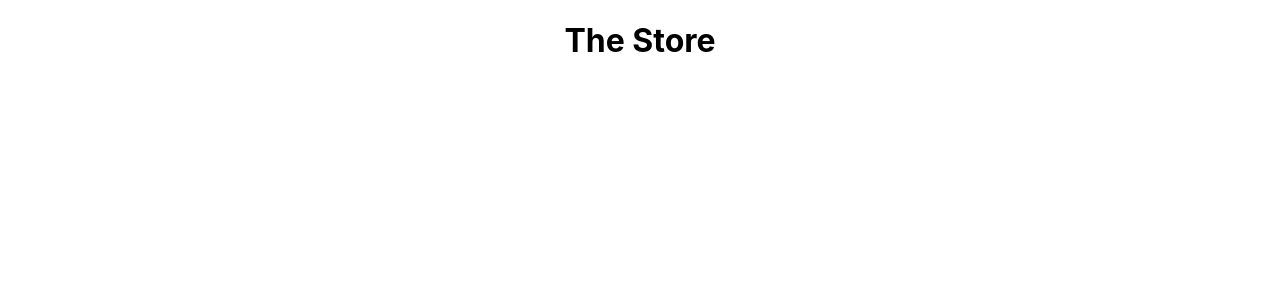
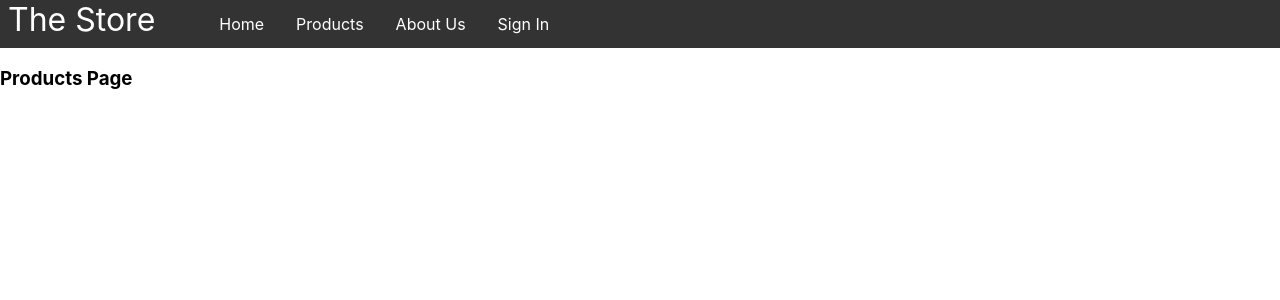
Before and after one commit to WafiqAli/react-onlinestore, a React (Create React App) app: page /Products in a window 1280 px wide. Shown: the top 300 px of the page. Built offline with nearby package versions, Linux system fonts and the light colour scheme.

Commit message:
Implementing Basic Navigation Bar

```diff
--- a/package.json
+++ b/package.json
@@ -7,8 +7,11 @@
     "@testing-library/react": "^12.1.2",
     "@testing-library/user-event": "^13.5.0",
     "react": "^17.0.2",
+    "react-bootstrap": "^2.1.1",
     "react-dom": "^17.0.2",
+    "react-router-dom": "^6.2.1",
     "react-scripts": "5.0.0",
+    "styled-components": "^5.3.3",
     "web-vitals": "^2.1.3"
   },
   "scripts": {
--- a/src/App.css
+++ /dev/null
@@ -1,38 +0,0 @@
-.App {
-  text-align: center;
-}
-
-.App-logo {
-  height: 40vmin;
-  pointer-events: none;
-}
-
-@media (prefers-reduced-motion: no-preference) {
-  .App-logo {
-    animation: App-logo-spin infinite 20s linear;
-  }
-}
-
-.App-header {
-  background-color: #282c34;
-  min-height: 100vh;
-  display: flex;
-  flex-direction: column;
-  align-items: center;
-  justify-content: center;
-  font-size: calc(10px + 2vmin);
-  color: white;
-}
-
-.App-link {
-  color: #61dafb;
-}
-
-@keyframes App-logo-spin {
-  from {
-    transform: rotate(0deg);
-  }
-  to {
-    transform: rotate(360deg);
-  }
-}
--- a/src/App.js
+++ b/src/App.js
@@ -1,11 +1,11 @@
-import './App.css';
+import './index.css';
 import Header from './components/Header'
-
 
 function App() {
   return (
     <div className="App">
       <Header />
+
     </div>
   );
 }
--- /dev/null
+++ b/src/Pages/AboutUs.js
@@ -0,0 +1,9 @@
+import React from 'react';
+
+const AboutUs = () => {
+  return <div>
+      <h3>About Us Page</h3>
+  </div>;
+};
+
+export default AboutUs;
--- /dev/null
+++ b/src/Pages/Home.js
@@ -0,0 +1,11 @@
+import React from 'react';
+
+const Home = () => {
+  return (
+    <div>
+      <h3>Home Page</h3>
+    </div>
+  )
+};
+
+export default Home;
--- /dev/null
+++ b/src/Pages/Products.js
@@ -0,0 +1,11 @@
+import React from 'react';
+
+const Products = () => {
+  return (
+    <div>
+        <h3>Products Page</h3>
+    </div>
+  )
+};
+
+export default Products;
--- /dev/null
+++ b/src/Pages/SignIn.js
@@ -0,0 +1,9 @@
+import React from 'react';
+
+const SignIn = () => {
+  return <div>
+      <h3>Sign In Page</h3>
+  </div>;
+};
+
+export default SignIn;
--- a/src/components/Header.js
+++ b/src/components/Header.js
@@ -1,7 +1,22 @@
+import { BrowserRouter as Router, Routes, Route } from "react-router-dom";
+import Navbar from './Navbar'
+import Home from  '../Pages/Home'
+import Products from '../Pages/Products'
+import AboutUs from '../Pages/AboutUs'
+import SignIn from '../Pages/SignIn'
+
 const Header = () => {
     return (
         <header>
-            <h1>The Store</h1>
+            <Router>
+            <Navbar />
+            <Routes>
+                <Route path='/' element={<Home/>} />
+                <Route path='/Products' element={<Products/>} />
+                <Route path='/AboutUs' element={<AboutUs/>} />
+                <Route path='/SignIn' element={<SignIn/>} />
+            </Routes>
+        </Router>
         </header>
     )
 }
--- /dev/null
+++ b/src/components/Navbar.js
@@ -0,0 +1,25 @@
+import React from 'react';
+import {  Link } from "react-router-dom";
+
+const Navbar= () =>{
+  return (
+  <ul className='navbar'>
+    <li>
+      <p id='CompanyName'>The Store</p>
+    </li>
+    <li>
+      <Link to="/" className='navLink'>Home</Link>
+    </li>
+    <li>
+      <Link to="/Products" className='navLink'>Products</Link>
+    </li>
+    <li>
+      <Link to="/AboutUs" className='navLink'>About Us</Link>
+    </li>
+    <li>
+      <Link to="/SignIn" className='navLink'>Sign In</Link>
+    </li>
+  </ul>
+  );
+}
+export default Navbar;
--- a/src/index.css
+++ b/src/index.css
@@ -11,3 +11,36 @@ code {
   font-family: source-code-pro, Menlo, Monaco, Consolas, 'Courier New',
     monospace;
 }
+
+#CompanyName {
+  display: inline;
+  color: white;
+  text-align: center;
+  text-decoration: none;
+  padding-right: 3rem;
+  padding-left: 0.5rem;
+  font-size: 2rem;
+}
+.navbar {
+  list-style-type: none;
+  margin: 0;
+  padding: 0;
+  overflow: hidden;
+  background-color: #333;
+
+}
+.navbar li {
+  float: left;
+
+}
+.navLink {
+  display: block;
+  color: white;
+  text-align: center;
+  padding: 14px 16px;
+  text-decoration: none;
+}
+
+.navLink:hover {
+  background-color: #111;
+}
```
Also changed, not shown: src/components/SearchBar.js (added, +9 -0 lines), 1 other file (tests, documents, lock files or other folders).
